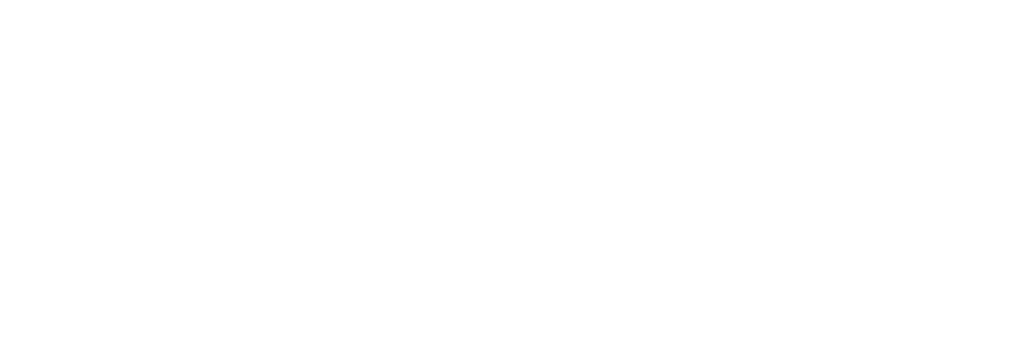
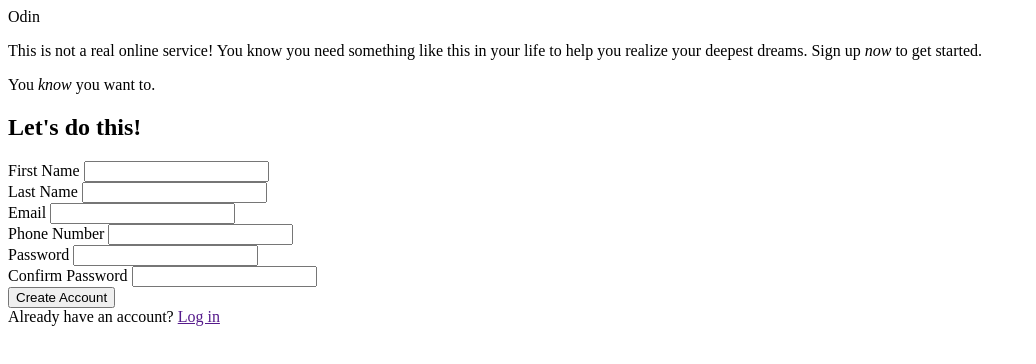
Before and after one commit to mayolito-waje/odin-sign-up-form, a website: page index.html in a window 1280 px wide. Shown: the whole page, without its empty margins (0-1036 px from the left). Drawn offline with Linux system fonts and the light colour scheme.

Commit message:
finish main html

```diff
--- a/index.html
+++ b/index.html
@@ -6,6 +6,59 @@
   <title>Sign-up Form</title>
 </head>
 <body>
+  <header>
+    <div id="logo">Odin</div>
+  </header>
+  <main>
+    <div class="description">
+      <p>This is not a real online service! You know you need something like this in your life to help
+        you realize your deepest dreams. Sign up <em>now</em> to get started.
+      </p>
+      <p>You <em>know</em> you want to.</p>
+    </div>
+    <form>
+      <div class="fill-up-form">
+        <h2>Let's do this!</h2>
 
+        <div class="form-input">
+          <label for="first-name">First Name</label>
+          <input type="text" id="first-name" name="first-name" required>
+        </div>
+
+        <div class="form-input">
+          <label for="last-name">Last Name</label>
+          <input type="text" id="last-name" name="last-name" required>
+        </div>
+
+        <div class="form-input">
+          <label for="mail">Email</label>
+          <input type="email" name="mail" id="mail" required>
+        </div>
+
+        <div class="form-input">
+          <label for="phone">Phone Number</label>
+          <input type="tel" name="phone" id="phone" required>
+        </div>
+
+        <div class="form-input">
+          <label for="pw">Password</label>
+          <input type="password" name="pw" id="pw" required>
+        </div>
+
+        <div class="form-input">
+          <label for="conf-pw">Confirm Password</label>
+          <input type="password" name="conf-pw" id="conf-pw" required>
+        </div>
+      </div>
+
+      <div class="create-acc">
+        <button>Create Account</button>
+      </div>
+
+      <div class="log-in">
+        Already have an account? <a href="">Log in</a>
+      </div>
+    </form>
+  </main>
 </body>
 </html>
```
